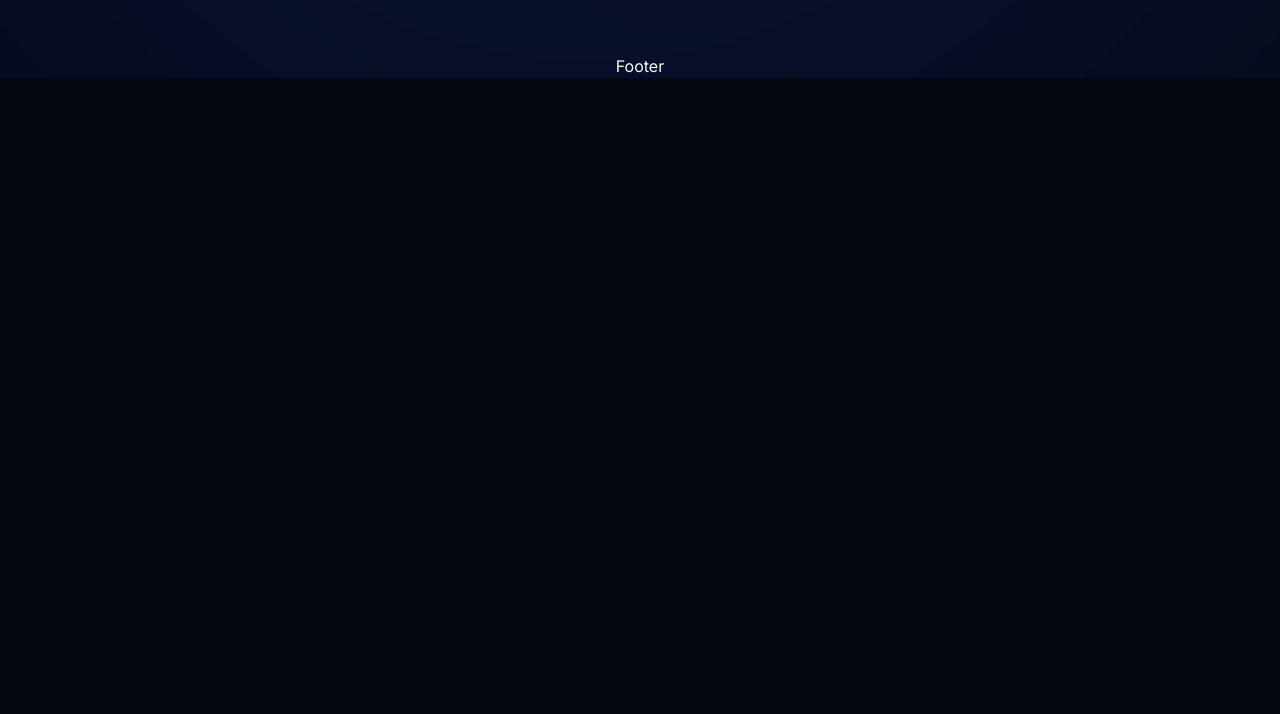
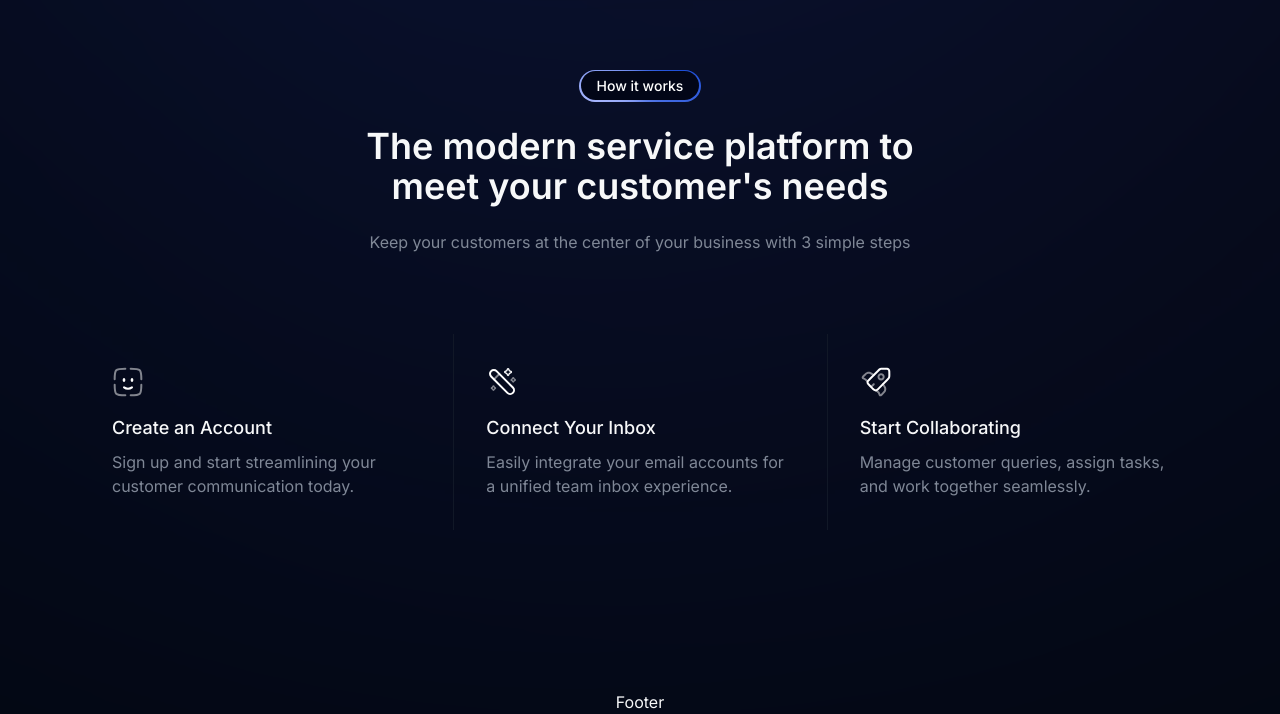
Before and after one commit to i-am-feyi/nexa, a Next.js app: page / in a window 1280 px wide. Shown: the part 1425-2139 px from the top of the page. Before the commit the page ends 1503 px from the top, so only its background shows below. Built offline with nearby package versions, Linux system fonts and the light colour scheme.

Commit message:
chore: implement howitworks section

```diff
--- a/app/(content)/page.tsx
+++ b/app/(content)/page.tsx
@@ -1,10 +1,12 @@
 import Hero from "@/components/hero";
+import HowItWorks from "@/components/how-it-works";
 import React from "react";
 
 const HomePage = () => {
   return (
     <section className="w-full relative flex items-center justify-center flex-col px-4 md:px-0 py-8">
       <Hero />
+      <HowItWorks />
     </section>
   );
 };
--- /dev/null
+++ b/components/how-it-works.tsx
@@ -0,0 +1,48 @@
+import React from "react";
+import Wrapper from "./global/wrapper";
+import Container from "./global/container";
+import SectionBadge from "./ui/section-badge";
+import { perks } from "@/constants";
+
+const HowItWorks = () => {
+  return (
+    <Wrapper className="flex flex-col items-center justify-center py-12 relative">
+      {/* Header Area */}
+      <Container>
+        <div className="max-w-xl mx-auto text-start md:text-center">
+          <SectionBadge title="How it works" />
+          <h2 className="text-3xl lg:text-4xl font-semibold mt-6">
+            The modern service platform to meet your customer's needs
+          </h2>
+          <p className="text-muted-foreground mt-6">
+            Keep your customers at the center of your business with 3 simple steps
+          </p>
+        </div>
+      </Container>
+
+      {/*  */}
+      <Container>
+        <div className="flex flex-col items-center justify-center py-10 md:py-20 w-full">
+          <div className="grid grid-cols-1 md:grid-cols-2 lg:grid-cols-3 w-full divide-x-0 md:divide-x divide-y md:divide-y-0 divide-gray-900 first:border-l-2 lg:first:border-none first:border-gray-900">
+            {perks.map(({ icon: Icon, info, title }) => (
+              <div
+                className="flex flex-col items-start px-4 md:px-6 lg:px-8 py-4 lg:py-8"
+                key={title}
+              >
+                <div className="flex items-center justify-center">
+                  <Icon className="size-8" />
+                </div>
+                <div className="text-lg font-medium mt-4">{title}</div>
+                <p className="text-muted-foreground mt-2 text-start lg:text-start">
+                  {info}
+                </p>
+              </div>
+            ))}
+          </div>
+        </div>
+      </Container>
+    </Wrapper>
+  );
+};
+
+export default HowItWorks;
```
